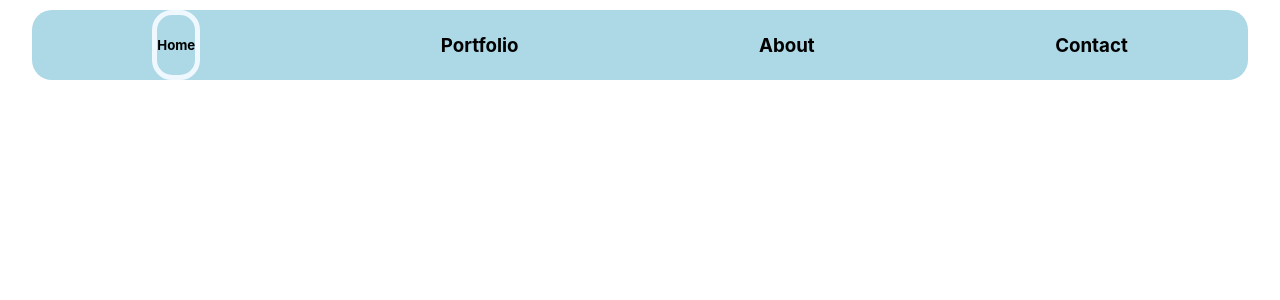
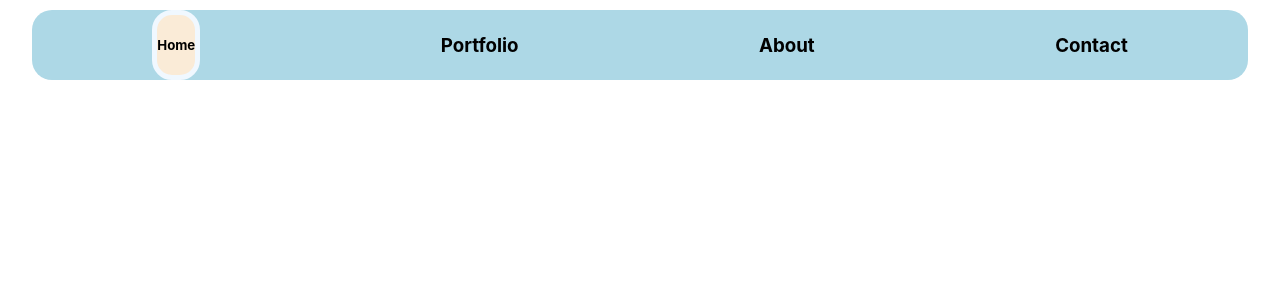
Before and after one commit to apinanyogaratnam/apinanyogaratnam, a Next.js app: page / in a window 1280 px wide. In both pictures the pointer is over the element "Home". Shown: the top 300 px of the page. Built offline with nearby package versions, Linux system fonts and the light colour scheme.

Commit message:
style: updated navbar style

```diff
--- a/styles/Home.module.css
+++ b/styles/Home.module.css
@@ -1,5 +1,6 @@
 .nav-bar-text-container:hover {
-  width: '50px';
   border: 5px solid aliceblue;
   border-radius: 20px;
+  background-color: antiquewhite;
+  cursor: pointer;
 }
```
